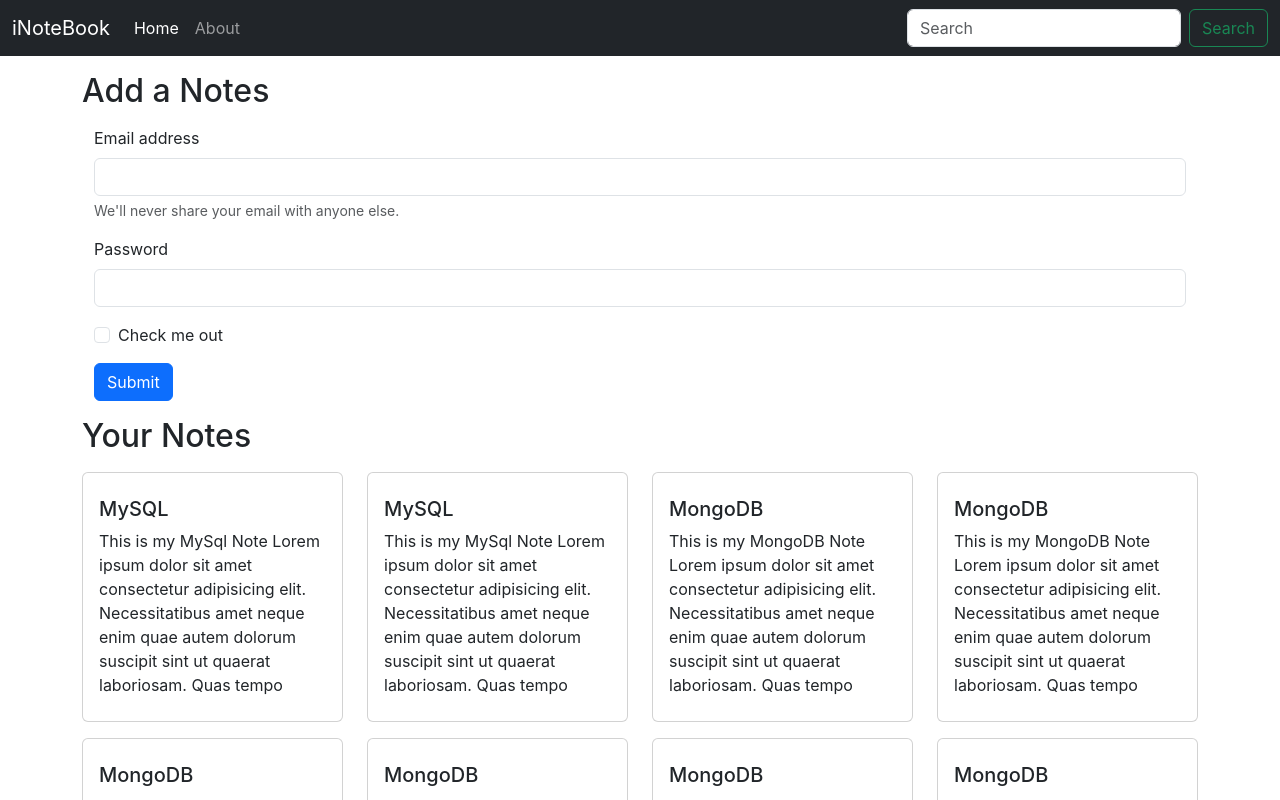
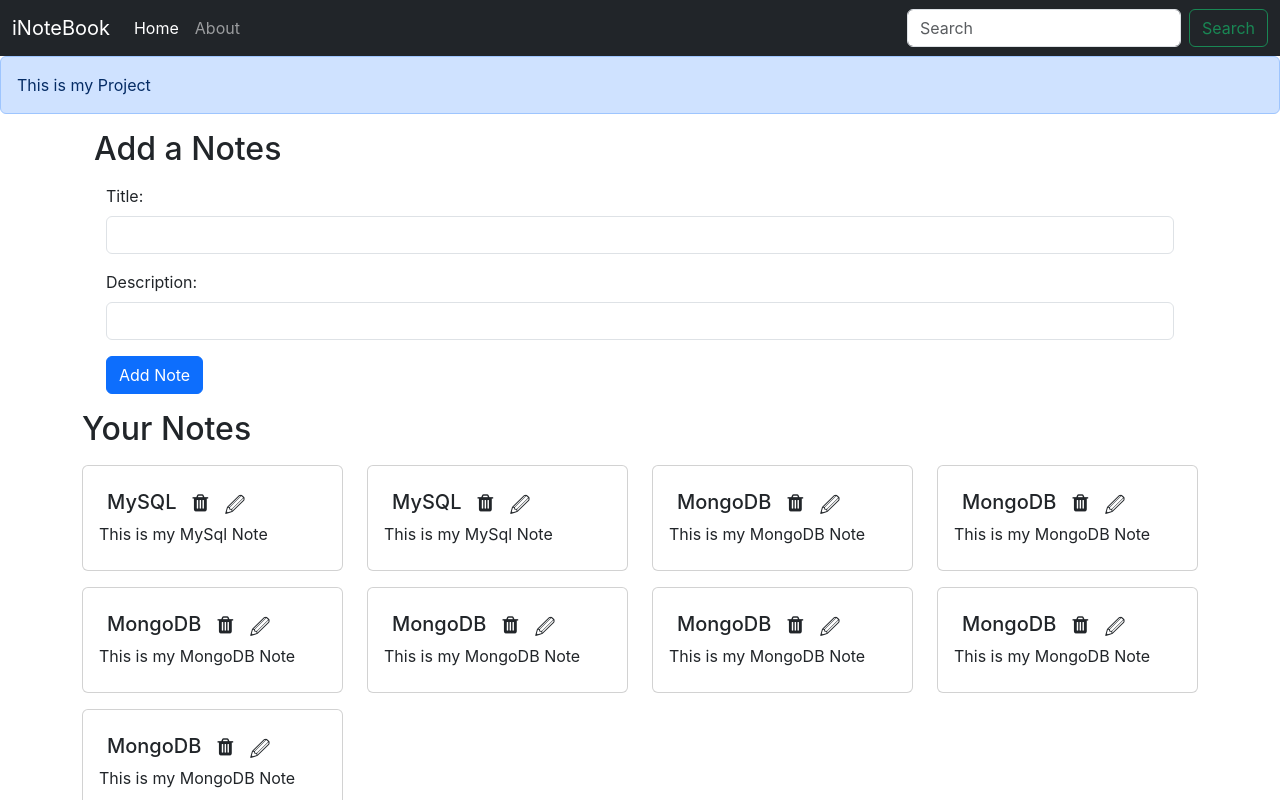
Before and after one commit to gehlotnikhil/inotebook, a React (Create React App) app: page / in a window 1280 px wide. Shown: the top 800 px of the page. Built offline with nearby package versions, Linux system fonts and the light colour scheme.

Commit message:
Added Adding Feature

```diff
--- a/public/index.html
+++ b/public/index.html
@@ -13,12 +13,12 @@
     <link href="https://cdn.jsdelivr.net/npm/bootstrap@5.3.2/dist/css/bootstrap.min.css" rel="stylesheet" integrity="sha384-T3c6CoIi6uLrA9TneNEoa7RxnatzjcDSCmG1MXxSR1GAsXEV/Dwwykc2MPK8M2HN" crossorigin="anonymous">
 
     <link rel="manifest" href="%PUBLIC_URL%/manifest.json" />
+    <link rel="stylesheet" href="https://cdnjs.cloudflare.com/ajax/libs/font-awesome/4.7.0/css/font-awesome.min.css">
 
     <title>React App</title>
   </head>
   <body>
     <noscript>You need to enable JavaScript to run this app.</noscript>
     <div id="root"></div>
-
   </body>
 </html>
--- a/src/App.css
+++ b/src/App.css
@@ -36,3 +36,7 @@
     transform: rotate(360deg);
   }
 }
+
+i{
+cursor: pointer;
+}
--- a/src/App.js
+++ b/src/App.js
@@ -4,6 +4,7 @@ import Navbar from "./component/Navbar"
 import Home from "./component/Home"
 import About from "./component/About"
 import NoteContext from './context/notes/NoteContext';
+import Alert from './component/Alert';
 import React, { useState } from "react"
 function App() {
 
@@ -37,7 +38,7 @@ function App() {
 
 },
     {
-    _id: "658601e8261702c79c597858108",
+    _id: "658601e8261702c79c59765858108",
     user: "655e25bb09393530bbb18645",
     title: "MongoDB",
     description: "This is my MongoDB Note",
@@ -95,12 +96,28 @@ function App() {
     ]
 
     const  [notes, setNotes] = useState(initialNotes)
+
+    const addNotes = (_title,_description,_tag)=>{
+      const note = {
+        _id: "605601e088261702c79c597858109",
+        user: "655e25bb09393530bbb18645",
+        title: _title,
+        description: _description,
+        tag: _tag,
+        date: "2023-11-24T03:54:42.702Z",
+        __v: 0
+    }
+    setNotes(notes.concat(note))
+    }
+
+
   return (
     <>
 
-      <NoteContext.Provider value={{notes,setNotes}}>
+      <NoteContext.Provider value={{notes,setNotes,addNotes}}>
         <Router>
           <Navbar />
+          <Alert message="This is my Project"/>
           <Routes>
             <Route exact path="/" element={<Home />} />
             <Route exact path="/about" element={<About />} />
--- a/src/component/About.js
+++ b/src/component/About.js
@@ -1,8 +1,10 @@
 import React from 'react'
-const About = (props)=> {
+const About = (props) => {
   return (
 
-    <div>Hello About</div>
+    <div>
+     About
+    </div>
   )
 }
 
--- /dev/null
+++ b/src/component/AddNote.js
@@ -0,0 +1,40 @@
+import React, { useState } from 'react'
+import NoteContext from '../context/notes/NoteContext'
+import { useContext } from "react"
+
+function AddNote() {
+  const context = useContext(NoteContext)
+
+  const [note, setNote] = useState({ title: "", description: "", tag: "default" })
+  const handleClick = (element) => {
+    element.preventDefault()
+      context.addNotes(note.title,note.description,note.tag)
+      console.log("1")
+  }
+  const onChanges = (e) => {
+      setNote({...note,[e.target.name]:e.target.value})
+      console.log(note)
+  }
+  return (
+    <div>
+      <div className="container my-3 ">
+        <h2>Add a Notes</h2>
+        <div className="container my-3">
+          <form>
+            <div className="mb-3">
+              <label htmlFor="title" className="form-label">Title:</label>
+              <input type="text" className="form-control" name="title" id="title" onChange={onChanges} aria-describedby="emailHelp" />
+            </div>
+            <div className="mb-3">
+              <label htmlFor="exampleInputPassword1" className="form-label">Description:</label>
+              <input type="text" className="form-control" name="description" onChange={onChanges} id="exampleInputPassword1" />
+            </div>
+            <button type="submit" className="btn btn-primary" onClick={handleClick}>Add Note</button>
+          </form>
+        </div>
+      </div>
+    </div>
+  )
+}
+
+export default AddNote
--- /dev/null
+++ b/src/component/Alert.js
@@ -0,0 +1,14 @@
+import React from 'react'
+
+function Alert(props) {
+  return (
+    <div>
+       <div className="alert alert-primary" role="alert">
+      {props.message}
+    </div>
+
+        </div>
+  )
+}
+
+export default Alert
--- a/src/component/Home.js
+++ b/src/component/Home.js
@@ -3,33 +3,11 @@ import Notes from "../component/Notes"
 function Home() {
 
   return (
-    <div>
 
-      <div className="container my-3 ">
-        <h2>Add a Notes</h2>
-        <div className="container my-3">
-          <form>
-            <div className="mb-3">
-              <label htmlFor="exampleInputEmail1" className="form-label">Email address</label>
-              <input type="email" className="form-control" id="exampleInputEmail1" aria-describedby="emailHelp" />
-              <div id="emailHelp" className="form-text">We'll never share your email with anyone else.</div>
-            </div>
-            <div className="mb-3">
-              <label htmlFor="exampleInputPassword1" className="form-label">Password</label>
-              <input type="password" className="form-control" id="exampleInputPassword1" />
-            </div>
-            <div className="mb-3 form-check">
-              <input type="checkbox" className="form-check-input" id="exampleCheck1" />
-              <label className="form-check-label" htmlFor="exampleCheck1">Check me out</label>
-            </div>
-            <button type="submit" className="btn btn-primary">Submit</button>
-          </form>
-        </div>
-      </div>
       <div className="container">
         <Notes />
       </div>
-    </div>
+
   )
 }
 
--- a/src/component/NoteItem.js
+++ b/src/component/NoteItem.js
@@ -3,15 +3,19 @@ import React from 'react'
 function NoteItem(props) {
     const { notes } = props;
     return (
-        <div class="col-md-3 my-2">
-            <div class="card">
-                <div class="card-body my-2">
-                    <h5 class="card-title">{notes.title}</h5>
-                    <p class="card-text">{notes.description} Lorem
-                    ipsum dolor sit amet consectetur adipisicing elit.
-                    Necessitatibus amet neque enim quae autem dolorum
-                     suscipit sint ut quaerat laboriosam. Quas tempo
-                    </p>
+        <div className="col-md-3 my-2">
+            <div className="card">
+                <div className="card-body my-2">
+                    <div className="d-flex  align-content-center ">
+                        <h5 className="card-title mx-2">{notes.title}</h5>
+                        <i style={{
+                            fontSize: "20px", marginTop: " 3px"
+                        }} className="fa fa-trash mx-2" aria-hidden="true"></i>
+                        <span className='mx-2' style={{ fontSize: "20px" ,cursor:"pointer"}}>	 &#x1F589;</span>
+                    </div>
+
+                    <p className="card-text">{notes.description} </p>
+
                 </div>
             </div>
         </div>
--- a/src/component/Notes.js
+++ b/src/component/Notes.js
@@ -2,11 +2,13 @@ import React from 'react'
 import {useContext} from "react"
 import NoteContext from '../context/notes/NoteContext'
 import NoteItem from './NoteItem'
-
+import AddNote from './AddNote'
 function Notes() {
     const context = useContext(NoteContext)
-    const {notes,setNotes} = context
+    const {notes} = context
   return (
+  <div>
+    <AddNote/>
     <div className="row my-3">
         <h2>Your Notes</h2>
     {
@@ -15,6 +17,7 @@ function Notes() {
       })
       }
   </div>
+  </div>
   )
 }
 
```
